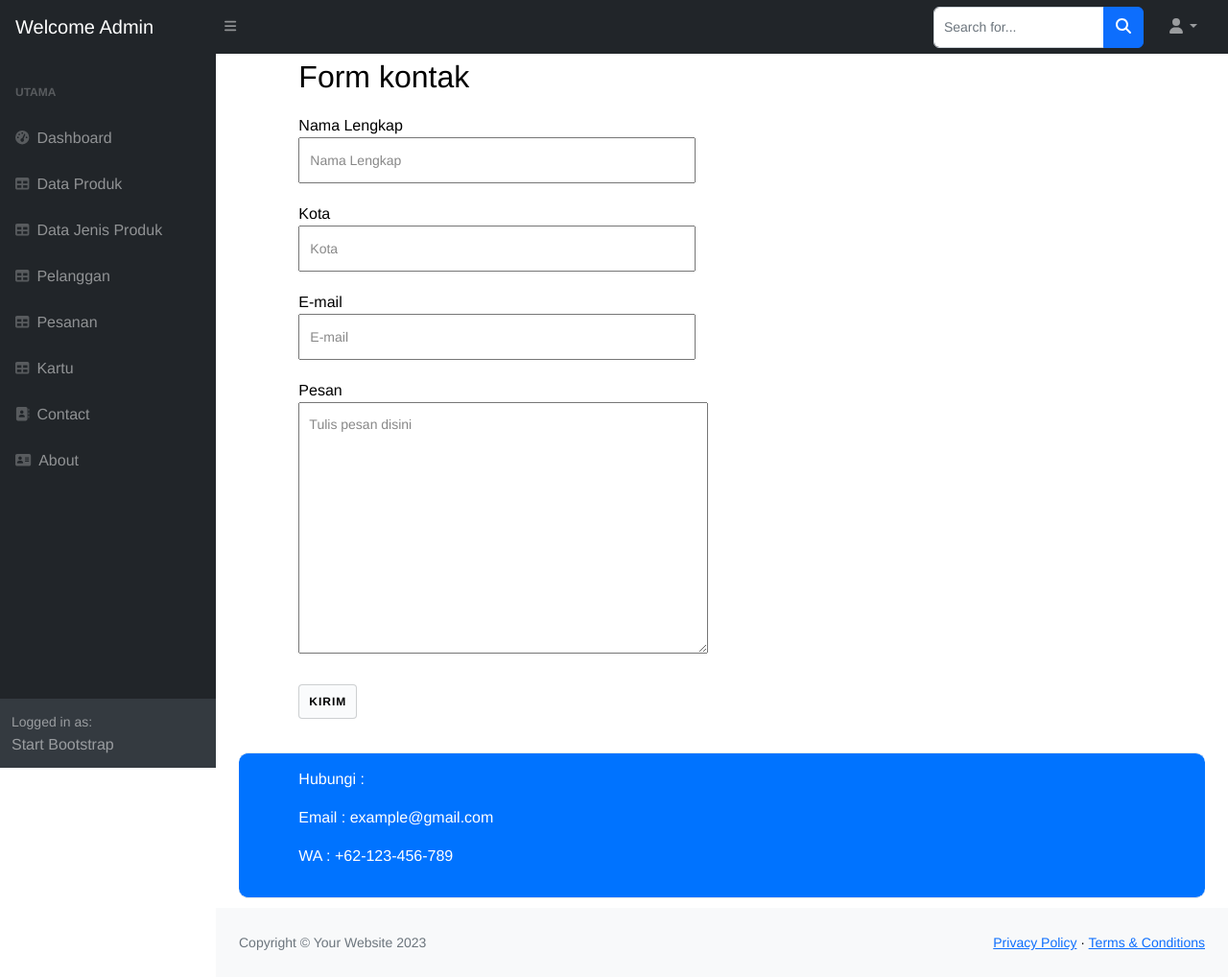
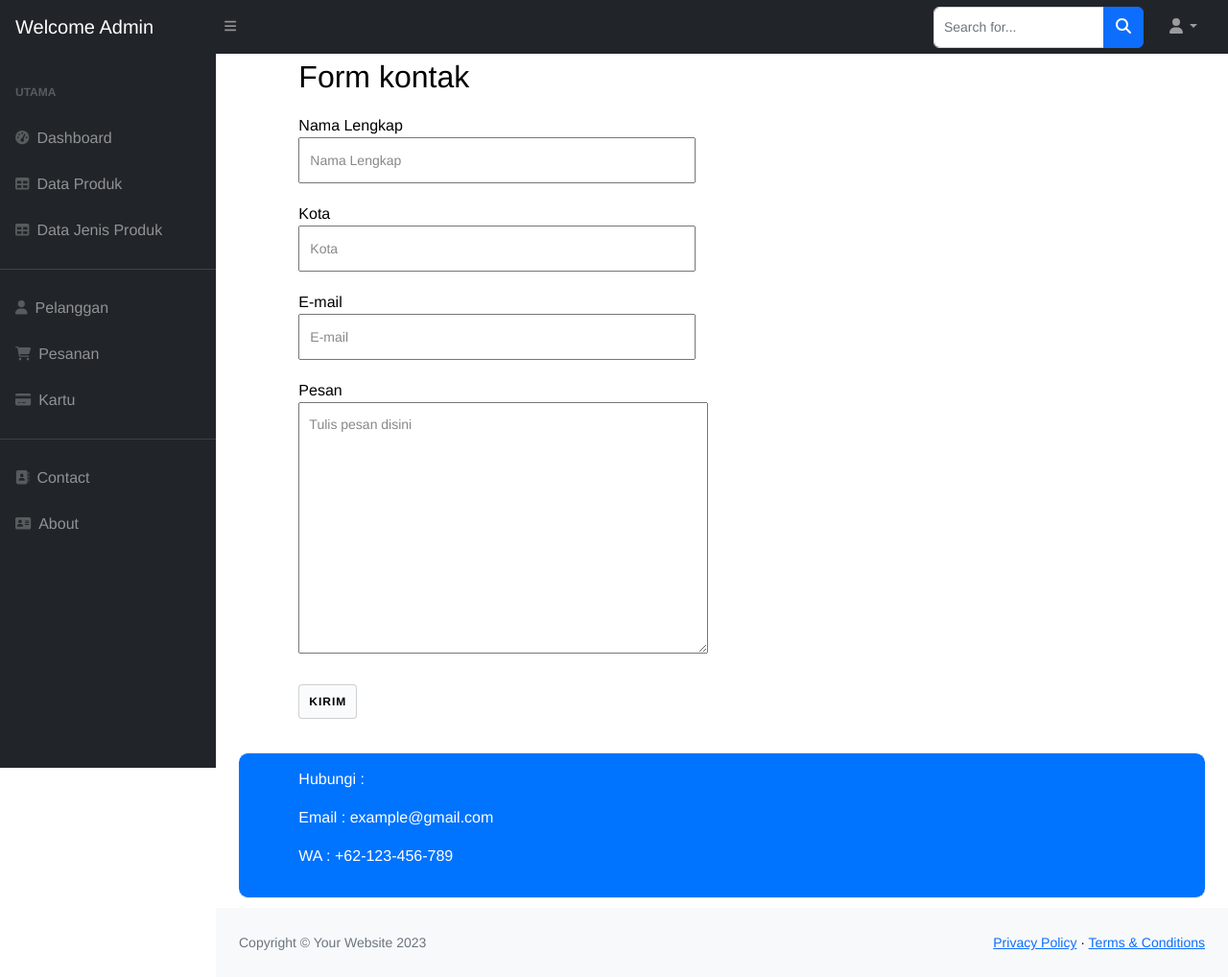
Before and after one commit to RIZKIINC/Belajar_PHP, a PHP site: page /admin.php?url=contact in a window 1280 px wide. Shown: the whole page at 96% size. Run offline with PHP 8.4, Linux system fonts and the light colour scheme; some libraries are stand-ins or nearby versions.

Commit message:
mengubah logo menu

```diff
--- a/phpnative/menu.php
+++ b/phpnative/menu.php
@@ -16,18 +16,20 @@
                                 <div class="sb-nav-link-icon"><i class="fa-solid fa-table"></i></div>
                                 Data Jenis Produk
                             </a>
+                            <hr>
                             <a class="nav-link" href="admin.php?url=pelanggan ">
-                                <div class="sb-nav-link-icon"><i class="fa-solid fa-table"></i></div>
+                                <div class="sb-nav-link-icon"><i class="fa-solid fa-user"></i></div>
                                 Pelanggan
                             </a>
                             <a class="nav-link" href="admin.php?url=pesanan ">
-                                <div class="sb-nav-link-icon"><i class="fa-solid fa-table"></i></div>
+                                <div class="sb-nav-link-icon"><i class="fa-solid fa-cart-shopping"></i></div>
                                 Pesanan
                             </a>
                             <a class="nav-link" href="admin.php?url=kartu ">
-                                <div class="sb-nav-link-icon"><i class="fa-solid fa-table"></i></div>
+                                <div class="sb-nav-link-icon"><i class="fa-solid fa-credit-card"></i></div>
                                 Kartu
                             </a>
+                            <hr>
                             <a class="nav-link" href="admin.php?url=contact">
                                 <div class="sb-nav-link-icon"><i class="fa-solid fa-address-book"></i></div>
                                 Contact
@@ -93,9 +95,9 @@
 
                         </div>
                     </div>
-                    <div class="sb-sidenav-footer">
+                    <!-- <div class="sb-sidenav-footer">
                         <div class="small">Logged in as:</div>
                         Start Bootstrap
-                    </div>
+                    </div> -->
                 </nav>
             </div>
```
Also changed, not shown: phpnative/css/styles.css.
